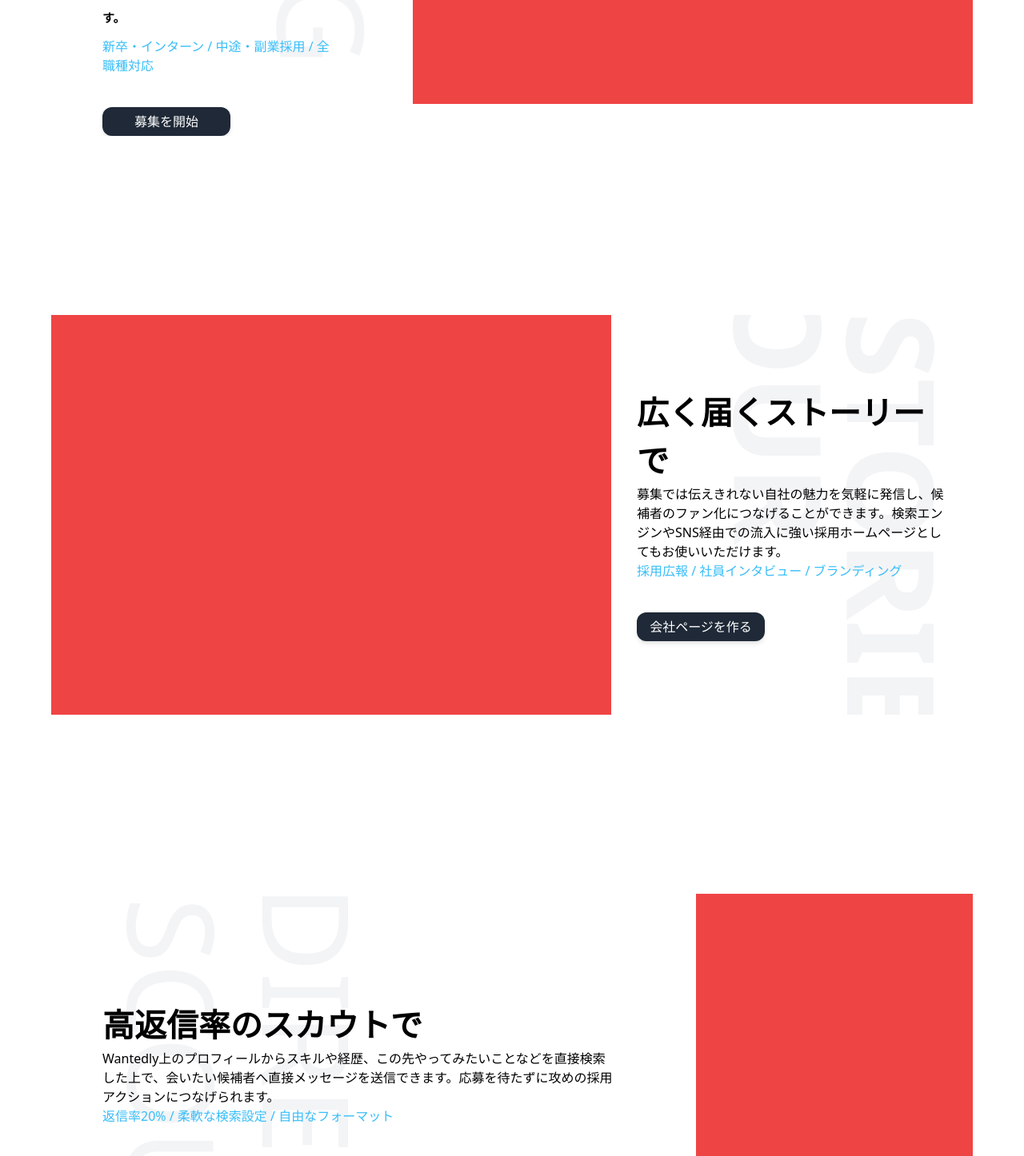
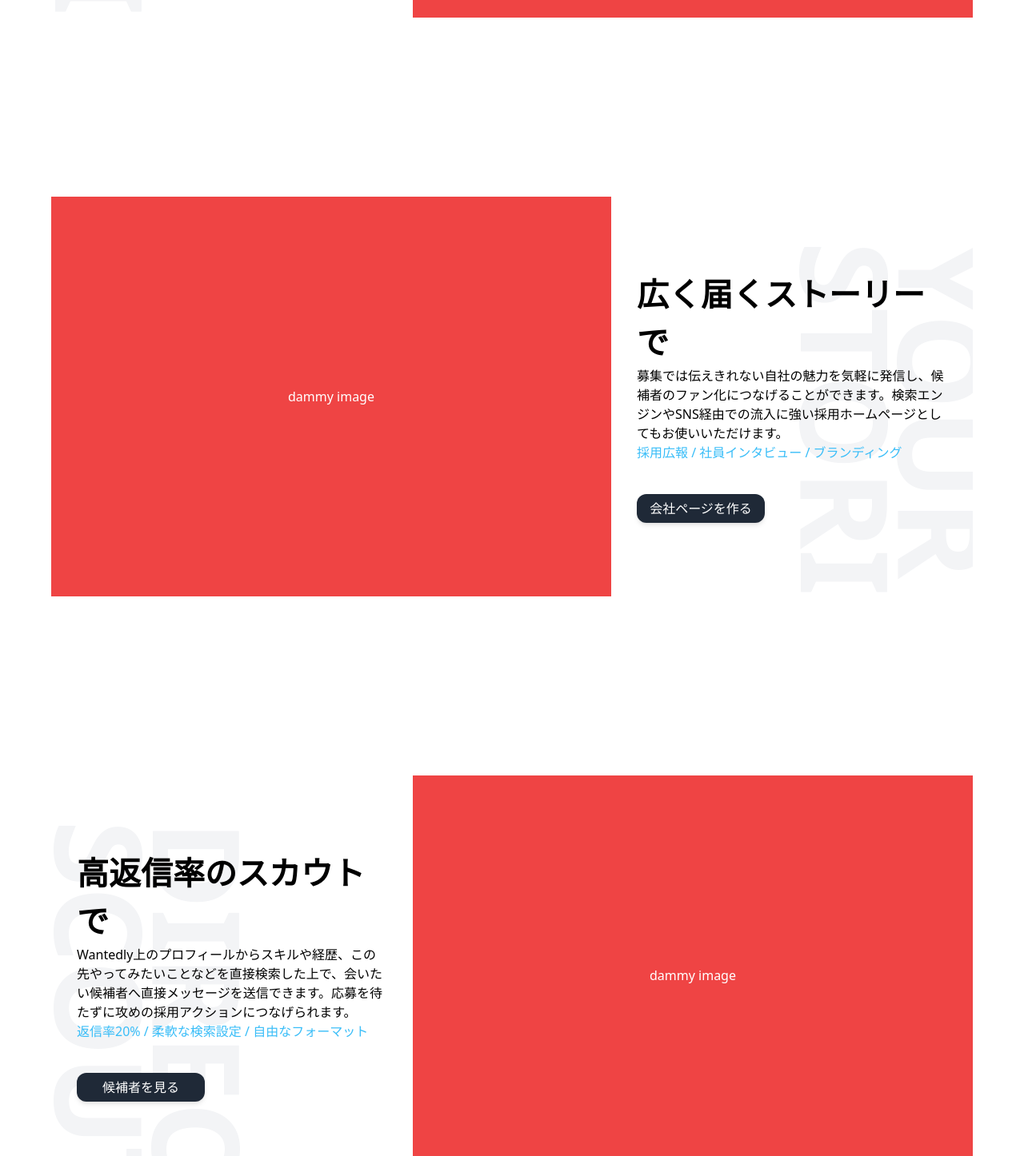
Before and after one commit to H-Kitaura/WANTEDLY-UDON, a React (Create React App) app: page / in a window 1280 px wide. Shown: the part 1602-3048 px from the top of the page at 80% size. Built offline with nearby package versions, Linux system fonts and the light colour scheme.

Commit message:
section ImageAndText ready

```diff
--- a/src/App.js
+++ b/src/App.js
@@ -2,7 +2,7 @@ import './App.css';
 import Header from './components/Header';
 import Sec01 from './components/Sec01';
 import Sec02 from './components/Sec02';
-import Sec03 from './components/Sec03';
+import Sec03 from './components/Sec03new';
 import TopImage from './components/TopImage';
 import SubTitle from './components/SubTitle';
 import Slider from './components/Slider';
@@ -14,19 +14,41 @@ import GetStart from './components/GetStart';
 import Footer from './components/Footer';
 import Card02 from './components/Card02';
 import User from './components/User';
+import SectionImageAndText from './components/SectionImageAndText';
 
 
 function App() {
   return (
-  <main>
+    <main>
       <Header />
       <TopImage />
       <User />
       <Slider />
       <SubTitle />
-      <Sec01 />
-      <Sec02 />
-      <Sec03 />
+      <SectionImageAndText
+        reverse={false}
+        title="掲載し放題の募集で"
+        description="中途からインターンまで、公開本数の限りなくあらゆる職種で応募を集めることができます。誰でも簡単に会社の想いを伝えることができるフォーマットを提供しています。"
+        attribute="新卒・インターン / 中途・副業採用 / 全職種対応"
+        buttonText="募集を開始"
+        bgText1="JOB"
+        bgText2="POSTING" />
+      <SectionImageAndText
+        reverse={true}
+        title="広く届くストーリーで"
+        description="募集では伝えきれない自社の魅力を気軽に発信し、候補者のファン化につなげることができます。検索エンジンやSNS経由での流入に強い採用ホームページとしてもお使いいただけます。"
+        attribute="採用広報 / 社員インタビュー / ブランディング"
+        buttonText="会社ページを作る"
+        bgText1="YOUR"
+        bgText2="STORIES" />
+      <SectionImageAndText
+        reverse={false}
+        title="高返信率のスカウトで"
+        description="Wantedly上のプロフィールからスキルや経歴、この先やってみたいことなどを直接検索した上で、会いたい候補者へ直接メッセージを送信できます。応募を待たずに攻めの採用アクションにつなげられます。"
+        attribute="返信率20% / 柔軟な検索設定 / 自由なフォーマット"
+        buttonText="候補者を見る"
+        bgText1="DIRECT"
+        bgText2="SCOUT" />
       <Price />
       <Needs />
       <Card />
@@ -34,7 +56,7 @@ function App() {
       <Support />
       <GetStart />
       <Footer />
-  </main>
+    </main>
 
 
 
--- a/src/components/Sec02.js
+++ b/src/components/Sec02.js
@@ -2,16 +2,20 @@ import React from 'react';
 import styles from '../style';
 
 
-const Sec02 = () => {
+const Sec02 = ({ reverse = false }) => {
   return (
     <section>
       <div className={`${styles.padding} ${styles.bgColor} ${styles.flexCenter} mb-32`}>
         <div className={`${styles.boxWidth}`}>
           <div className="flex flex-col md:flex-row overflow-hidden">
-            <div className="h-[500px] md:min-w-[700px] bg-red-500 z-20"></div>
-            <div className={`flex items-center px-8 relative`}>
+            {/* ---------> only edit from here */}
+            <div className="h-[500px] md:min-w-[700px] bg-red-500 text-white z-20 md:order-2 flex items-center justify-center">
+              <p>dammy image</p>
+            </div>
+            {/* v---- grid should be used instead of absolute to overlap the element */}
+            <div className={`grid grid-rows-1 grid-cols-1 items-center px-8 relative ${reverse ? "md:order-1" : "md:order-3"}`}>
               {/* v---- have to set relative to use z index */}
-              <div className="relative z-20">
+              <div className="col-start-1 row-start-1 z-20">
                 <div className={`${styles.heading1}`}>
                   広く届くストーリーで
                 </div>
@@ -25,11 +29,14 @@ const Sec02 = () => {
                   会社ページを作る
                 </button>
               </div>
-              <div className=" absolute -top-9 left-0 z-10">
-                <div className="text-gray-100 text-[150px] font-bold transform rotate-90">YOUR</div>
-                <div className="text-gray-100 text-[150px] font-bold transform rotate-90 absolute left-12">STORIES</div>
+              <div className={`col-start-1 row-start-1 z-10 transform rotate-90 ${reverse ? "-translate-x-[30%]" : "translate-x-[30%]"}`}>
+                <div className="text-gray-100 text-[150px] font-bold leading-[190px]">YOUR</div>
+                <div className="text-gray-100 text-[150px] font-bold -translate-y-12 leading-[150px]">STORIES</div>
+                {/* <div className="text-gray-100 text-[150px] font-bold translate-y-12">YOUR</div>
+                  <div className="text-gray-100 text-[150px] font-bold -translate-y-12">STORIES</div> */}
               </div>
             </div>
+            {/* <--------- only edit until here */}
           </div>
         </div>
       </div>
--- /dev/null
+++ b/src/components/Sec03new.js
@@ -0,0 +1,44 @@
+import React from 'react';
+import styles from '../style';
+
+
+const Sec02 = () => {
+  return (
+    <section>
+      <div className={`${styles.padding} ${styles.bgColor} ${styles.flexCenter} mb-32`}>
+        <div className={`${styles.boxWidth}`}>
+          <div className="flex flex-col md:flex-row overflow-hidden">
+            {/* ---------> only edit from here */}
+            <div className="h-[500px] md:min-w-[700px] bg-red-500 text-white z-20 md:order-1 flex items-center justify-center">
+              <p>dammy image</p>
+            </div>
+            <div className={`flex items-center px-8 relative md:order-2`}>
+              {/* v---- have to set relative to use z index */}
+              <div className="relative z-20">
+                <div className={`${styles.heading1}`}>
+                  高返信率のスカウトで
+                </div>
+                <div className="">
+                  Wantedly上のプロフィールからスキルや経歴、この先やってみたいことなどを直接検索した上で、会いたい候補者へ直接メッセージを送信できます。応募を待たずに攻めの採用アクションにつなげられます。
+                </div>
+                <div className="text-sky-400 mb-10">
+                  返信率20% / 柔軟な検索設定 / 自由なフォーマット
+                </div>
+                <button className={`${styles.btn}`}>
+                  候補者を見る
+                </button>
+              </div>
+              <div className=" absolute -top-9 left-0 z-10">
+                <div className="text-gray-100 text-[150px] font-bold transform rotate-90">DIRECT</div>
+                <div className="text-gray-100 text-[150px] font-bold transform rotate-90 absolute left-12">SCOUT</div>
+              </div>
+            </div>
+            {/* <--------- only edit until here */}
+          </div>
+        </div>
+      </div>
+    </section>
+  )
+}
+
+export default Sec02
--- /dev/null
+++ b/src/components/SectionImageAndText.jsx
@@ -0,0 +1,60 @@
+import React from "react";
+import styles from "../style";
+
+const SectionImageAndText = ({
+  reverse = false,
+  title,
+  description,
+  attribute,
+  buttonText,
+  bgText1,
+  bgText2,
+}) => {
+  return (
+    <section>
+      <div
+        className={`${styles.padding} ${styles.bgColor} ${styles.flexCenter} mb-32`}
+      >
+        <div className={`${styles.boxWidth}`}>
+          <div className="flex flex-col md:flex-row overflow-hidden">
+            {/* ---------> only edit from here */}
+            <div className="h-[500px] md:min-w-[700px] bg-red-500 text-white z-20 md:order-2 flex items-center justify-center">
+              <p>dammy image</p>
+            </div>
+            {/* v---- grid should be used instead of absolute to overlap the element */}
+            <div
+              className={`grid grid-rows-1 grid-cols-1 items-center px-8 relative ${
+                reverse ? "md:order-3" : "md:order-1"
+              }`}
+            >
+              {/* v---- have to set relative to use z index */}
+              <div className="col-start-1 row-start-1 z-20">
+                <div className={`${styles.heading1}`}>{title}</div>
+                <div className="">{description}</div>
+                <div className="text-sky-400 mb-10">{attribute}</div>
+                <button className={`${styles.btn}`}>{buttonText}</button>
+              </div>
+              <div
+                className={`col-start-1 row-start-1 z-10 transform rotate-90 ${
+                  reverse ? "translate-x-[30%]" : "-translate-x-[30%]"
+                }`}
+              >
+                <div className="text-gray-100 text-[150px] font-bold leading-[190px]">
+                  {bgText1}
+                </div>
+                <div className="text-gray-100 text-[150px] font-bold -translate-y-12 leading-[150px]">
+                  {bgText2}
+                </div>
+                {/* <div className="text-gray-100 text-[150px] font-bold translate-y-12">YOUR</div>
+                  <div className="text-gray-100 text-[150px] font-bold -translate-y-12">STORIES</div> */}
+              </div>
+            </div>
+            {/* <--------- only edit until here */}
+          </div>
+        </div>
+      </div>
+    </section>
+  );
+};
+
+export default SectionImageAndText;
```
Also changed, not shown: src/components/Sec03.js (indentation only).
